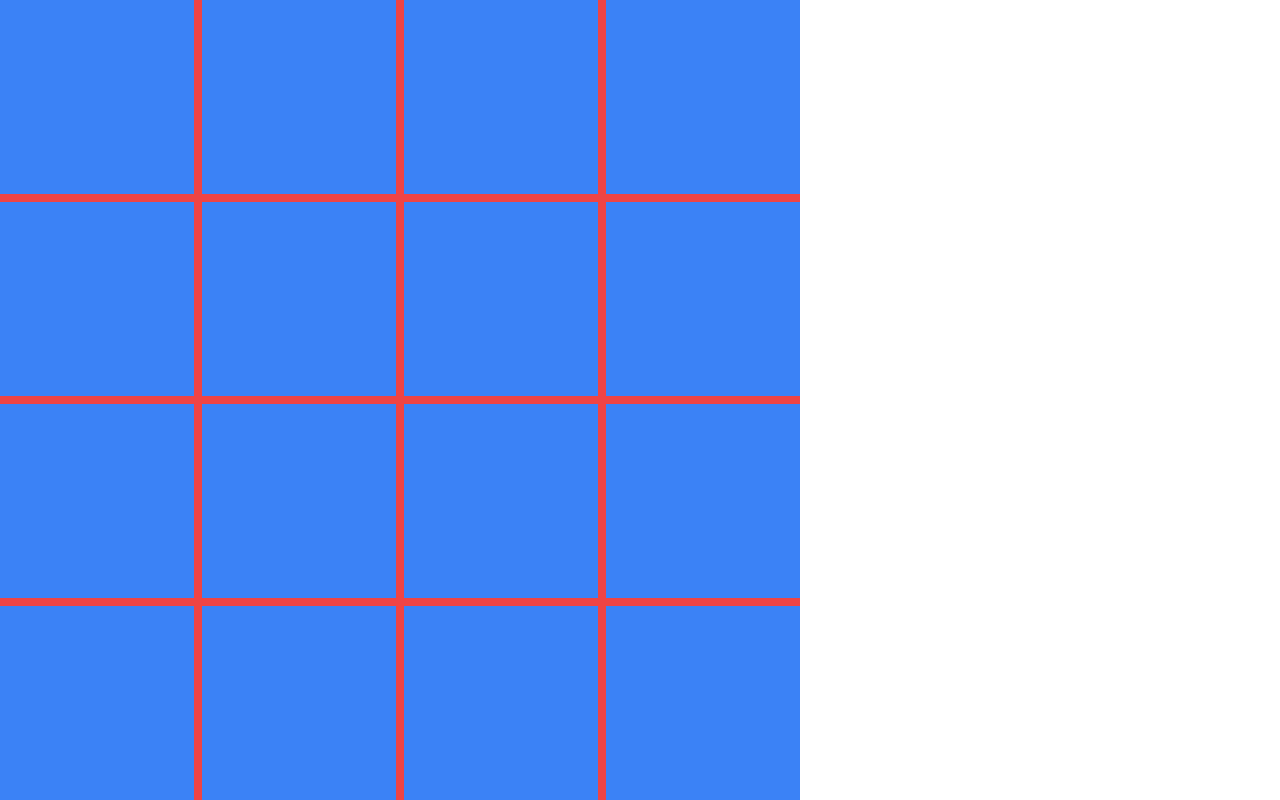
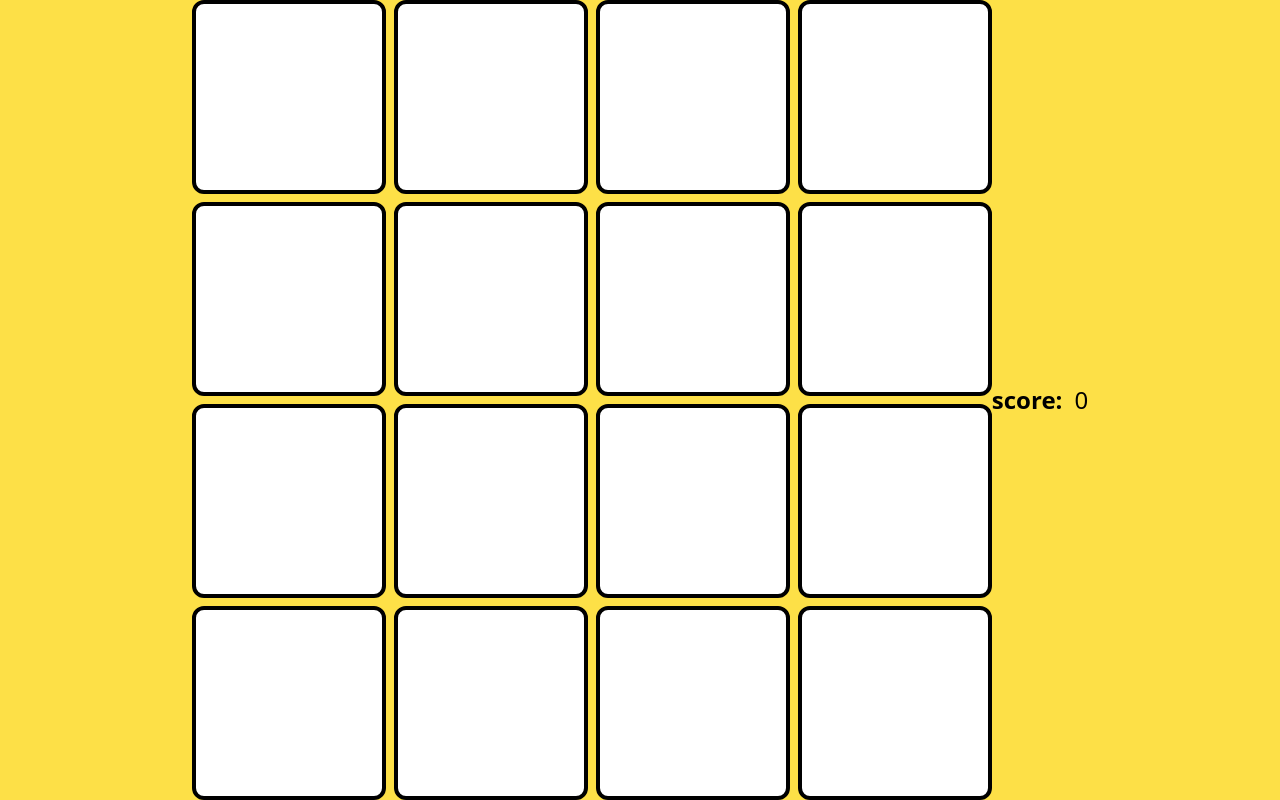
Before and after one commit to Milad-F84/game-memory, a website: page src/index.html in a window 1280 px wide. Drawn offline with Linux system fonts and the light colour scheme.

Commit message:
score point complete

```diff
--- a/src/index.html
+++ b/src/index.html
@@ -3,61 +3,67 @@
 <head>
     <meta charset="UTF-8">
     <meta name="viewport" content="width=device-width, initial-scale=1.0">
-    <title>Document</title>
+    <title>Memory Game</title>
     <link rel="stylesheet" href="./output.css">
     <link rel="stylesheet" href="./style.css">
     <link rel="stylesheet" href="./assets/icons/fontawesome-free-6.6.0-web/fontawesome-free-6.6.0-web/css/all.css">
-    <script src="./001.js" defer></script>
+    <script src="./main.js" defer></script>
 </head>
-<body>
-    <div id="container" class=" max-w-[800px] aspect-square bg-red-500 grid grid-cols-4 gap-2">
-        <div class="box bg-blue-500 flex justify-center items-center">
+<body class="bg-yellow-300">
+    <div class="flex justify-center items-center">
+        <div id="container" class=" max-w-[800px] aspect-square bg-yellow-300 grid grid-cols-4 gap-2">
+            <div class="box border-black border-solid border-4 rounded-xl bg-white flex justify-center items-center">
                 <i class="fa-solid fa-pizza-slice text-4xl"></i>
             </div>
-        <div class="box  bg-blue-500 flex justify-center items-center">
+            <div class="box border-black border-solid border-4 rounded-xl  bg-white flex justify-center items-center">
                 <i class="fa-solid fa-pizza-slice text-4xl"></i>
             </div>
-        <div class="box  bg-blue-500 flex justify-center items-center">
+            <div class="box border-black border-solid border-4 rounded-xl  bg-white flex justify-center items-center">
                 <i class="fa-solid fa-burger text-4xl"></i>
             </div>
-        <div class="box  bg-blue-500 flex justify-center items-center">
+            <div class="box border-black border-solid border-4 rounded-xl  bg-white flex justify-center items-center">
                 <i class="fa-solid fa-burger text-4xl"></i>
             </div>
-        <div class="box  bg-blue-500 flex justify-center items-center">
+            <div class="box border-black border-solid border-4 rounded-xl  bg-white flex justify-center items-center">
                 <i class="fa-solid fa-hotdog text-4xl"></i>
             </div>
-        <div class="box  bg-blue-500 flex justify-center items-center">
+            <div class="box border-black border-solid border-4 rounded-xl  bg-white flex justify-center items-center">
                 <i class="fa-solid fa-hotdog text-4xl"></i>
             </div>
-        <div class="box  bg-blue-500 flex justify-center items-center">
+            <div class="box border-black border-solid border-4 rounded-xl  bg-white flex justify-center items-center">
                 <i class="fa-solid fa-cheese text-4xl"></i>
             </div>
-        <div class="box  bg-blue-500 flex justify-center items-center">
+            <div class="box border-black border-solid border-4 rounded-xl  bg-white flex justify-center items-center">
                 <i class="fa-solid fa-cheese text-4xl"></i>
             </div>
-        <div class="box  bg-blue-500 flex justify-center items-center">
+            <div class="box border-black border-solid border-4 rounded-xl  bg-white flex justify-center items-center">
                 <i class="fa-solid fa-cake-candles text-4xl"></i>
             </div>
-        <div class="box  bg-blue-500 flex justify-center items-center">
+            <div class="box border-black border-solid border-4 rounded-xl  bg-white flex justify-center items-center">
                 <i class="fa-solid fa-cake-candles text-4xl"></i>
             </div>
-        <div class="box  bg-blue-500 flex justify-center items-center">
+            <div class="box border-black border-solid border-4 rounded-xl  bg-white flex justify-center items-center">
                 <i class="fa-solid fa-egg text-4xl"></i>
             </div>
-        <div class="box  bg-blue-500 flex justify-center items-center">
+            <div class="box border-black border-solid border-4 rounded-xl  bg-white flex justify-center items-center">
                 <i class="fa-solid fa-egg text-4xl"></i>
             </div>
-        <div class="box  bg-blue-500 flex justify-center items-center">
+            <div class="box border-black border-solid border-4 rounded-xl  bg-white flex justify-center items-center">
                 <i class="fa-solid fa-bacon text-4xl"></i>
             </div>
-        <div class="box  bg-blue-500 flex justify-center items-center">
+            <div class="box border-black border-solid border-4 rounded-xl  bg-white flex justify-center items-center">
                 <i class="fa-solid fa-bacon text-4xl"></i>
             </div>
-        <div class="box  bg-blue-500 flex justify-center items-center">
+            <div class="box border-black border-solid border-4 rounded-xl  bg-white flex justify-center items-center">
                 <i class="fa-solid fa-bowl-food text-4xl"></i>
             </div>
-        <div class="box  bg-blue-500 flex justify-center items-center">
+            <div class="box border-black border-solid border-4 rounded-xl  bg-white flex justify-center items-center">
                 <i class="fa-solid fa-bowl-food text-4xl"></i>
+            </div>
+          </div>
+          <div class="flex gap-3 items-start">
+            <h1 class="font-bold text-2xl">score:</h1>
+            <span id="scoreCounter" class="text-2xl">0</span>
           </div>
     </div>
 </body>
--- a/src/001.js
+++ b/src/main.js
@@ -1,6 +1,8 @@
 //DOM NODES
 let boxes = [...document.querySelectorAll(".box")];
 const container = document.getElementById("container");
+let scoreCounter = 0;
+const scoreTemp = document.getElementById("scoreCounter");
 const boxHistory = [];
 function hideAll() {
   for (const box of boxes) {
@@ -22,6 +24,8 @@ function handleClick(evt) {
       boxHistory[1].firstElementChild.getAttribute("class")
     ) {
       matchCards();
+      scoreCounter++;
+      scoreTemp.innerHTML = scoreCounter;
     } else {
       unmatchCards();
     }
```
Also changed, not shown: src/output.css. Lines whose indentation alone changed are shown as unchanged.
